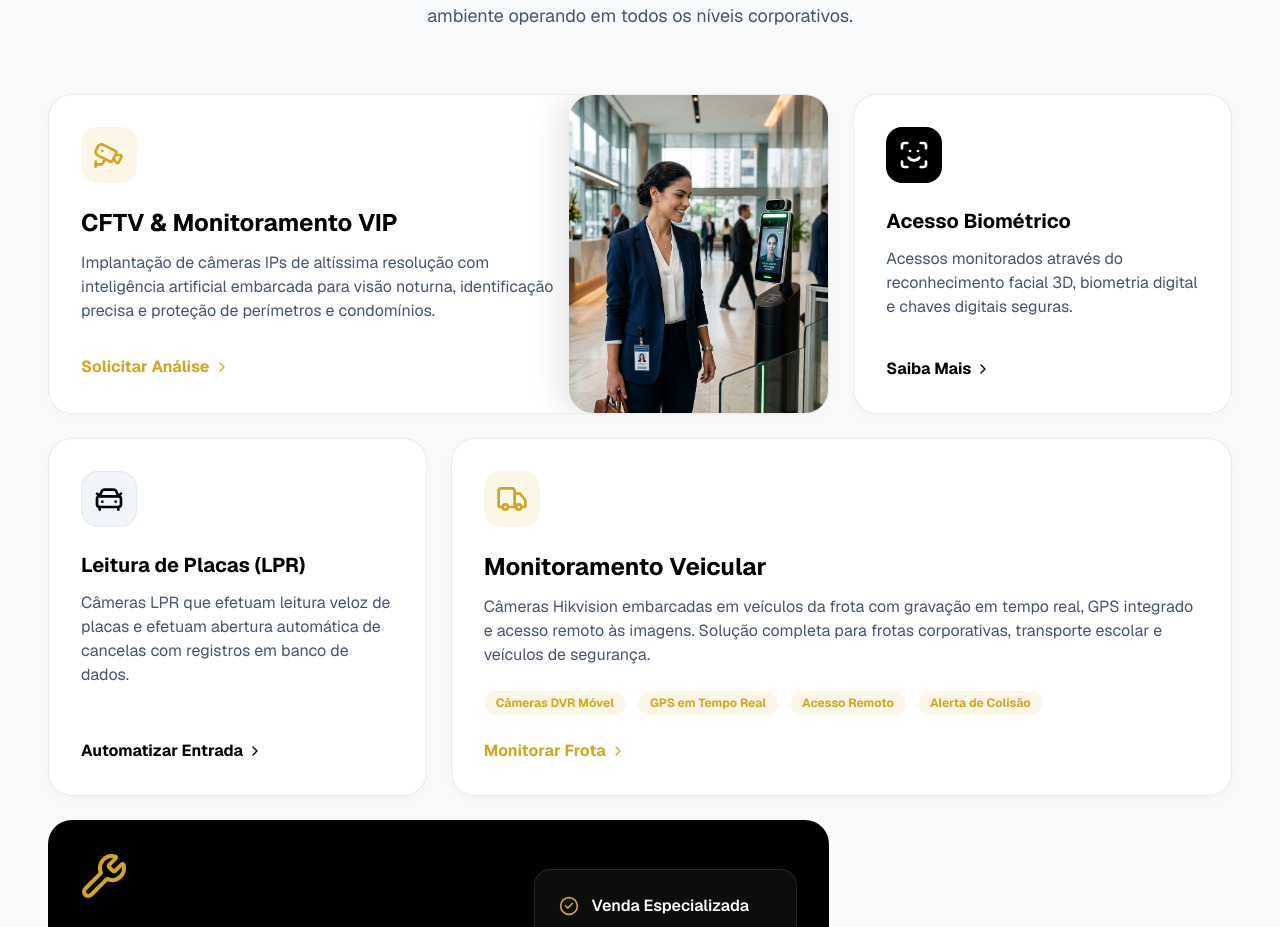
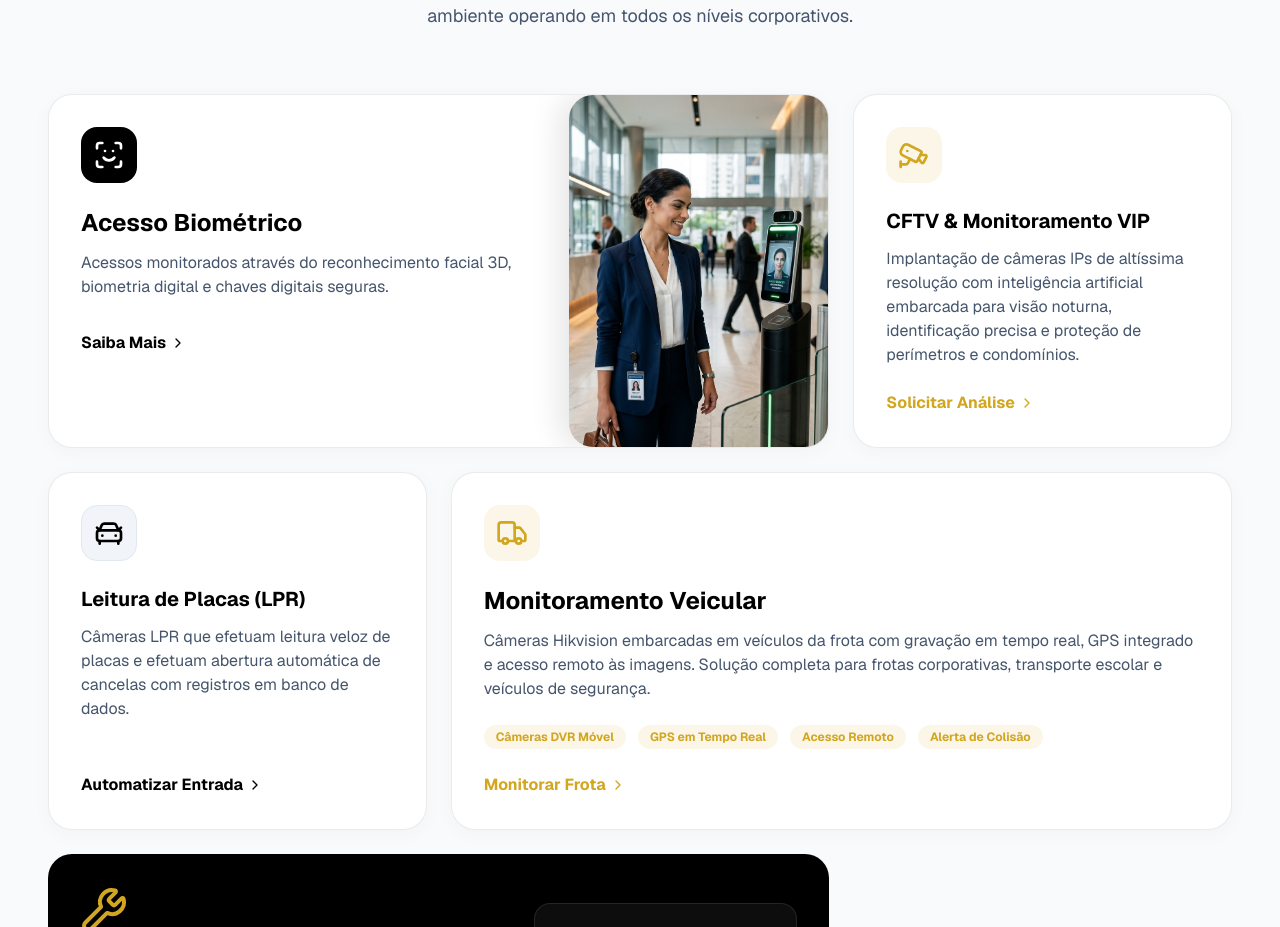
Before and after one commit to leite924/interface, a Next.js app: page / in a window 1280 px wide. Shown: the part 1242-2169 px from the top of the page. Built offline with nearby package versions, Linux system fonts and the light colour scheme.

Commit message:
fix: inverte posições de Acesso Biométrico e CFTV para imagem ficar no card correto

```diff
--- a/src/app/page.tsx
+++ b/src/app/page.tsx
@@ -232,16 +232,16 @@ export default function LandingPage() {
               viewport={{ once: true, margin: "-100px" }}
               className="grid grid-cols-1 md:grid-cols-3 gap-6"
             >
-              {/* Câmeras de monitoramento - Span 2 cols */}
+              {/* Controle de acesso biométrico - Span 2 cols */}
               <motion.div variants={fadeIn} className="md:col-span-2 glass-card rounded-3xl p-8 relative overflow-hidden group min-h-[320px]">
                 <div className="relative z-10 w-full md:w-2/3">
-                  <div className="w-14 h-14 bg-brand/10 rounded-2xl flex items-center justify-center mb-6">
-                    <Cctv className="w-8 h-8 text-brand" />
+                  <div className="w-14 h-14 bg-black rounded-2xl flex items-center justify-center mb-6">
+                    <ScanFace className="w-8 h-8 text-white" />
                   </div>
-                  <h3 className="text-2xl font-bold mb-3 text-black">CFTV & Monitoramento VIP</h3>
-                  <p className="text-slate-600 mb-8">Implantação de câmeras IPs de altíssima resolução com inteligência artificial embarcada para visão noturna, identificação precisa e proteção de perímetros e condomínios.</p>
-                  <a href="#contato" className="text-brand font-bold flex items-center gap-1 group-hover:gap-2 transition-all">
-                    Solicitar Análise <ChevronRight className="w-4 h-4" />
+                  <h3 className="text-2xl font-bold mb-3 text-black">Acesso Biométrico</h3>
+                  <p className="text-slate-600 mb-8">Acessos monitorados através do reconhecimento facial 3D, biometria digital e chaves digitais seguras.</p>
+                  <a href="#contato" className="text-black font-bold flex items-center gap-1 group-hover:gap-2 transition-all">
+                    Saiba Mais <ChevronRight className="w-4 h-4" />
                   </a>
                 </div>
                 {/* Image inset on the right on larger screens */}
@@ -250,16 +250,16 @@ export default function LandingPage() {
                 </div>
               </motion.div>
 
-              {/* Controle de acesso biométrico */}
+              {/* Câmeras de monitoramento */}
               <motion.div variants={fadeIn} className="glass-card rounded-3xl p-8 group flex flex-col min-h-[320px]">
-                <div className="w-14 h-14 bg-black rounded-2xl flex items-center justify-center mb-6">
-                  <ScanFace className="w-8 h-8 text-white" />
+                <div className="w-14 h-14 bg-brand/10 rounded-2xl flex items-center justify-center mb-6">
+                  <Cctv className="w-8 h-8 text-brand" />
                 </div>
-                <h3 className="text-xl font-bold mb-3 text-black">Acesso Biométrico</h3>
-                <p className="text-slate-600 mb-6 flex-grow">Acessos monitorados através do reconhecimento facial 3D, biometria digital e chaves digitais seguras.</p>
+                <h3 className="text-xl font-bold mb-3 text-black">CFTV & Monitoramento VIP</h3>
+                <p className="text-slate-600 mb-6 flex-grow">Implantação de câmeras IPs de altíssima resolução com inteligência artificial embarcada para visão noturna, identificação precisa e proteção de perímetros e condomínios.</p>
                 <div className="mt-auto">
-                  <a href="#contato" className="text-black font-bold flex items-center gap-1 group-hover:gap-2 transition-all">
-                    Saiba Mais <ChevronRight className="w-4 h-4" />
+                  <a href="#contato" className="text-brand font-bold flex items-center gap-1 group-hover:gap-2 transition-all">
+                    Solicitar Análise <ChevronRight className="w-4 h-4" />
                   </a>
                 </div>
               </motion.div>
```
